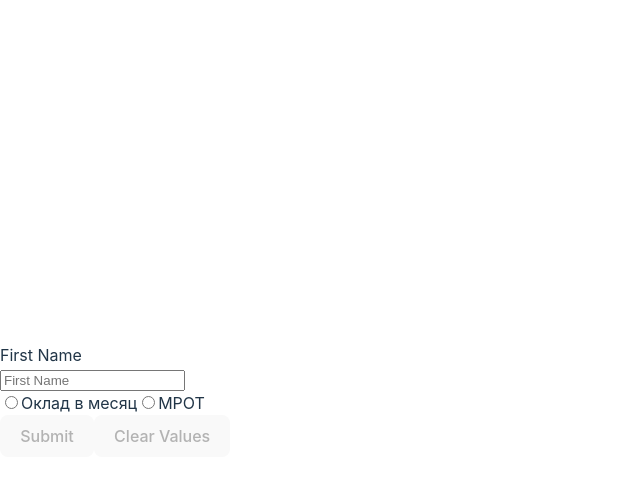
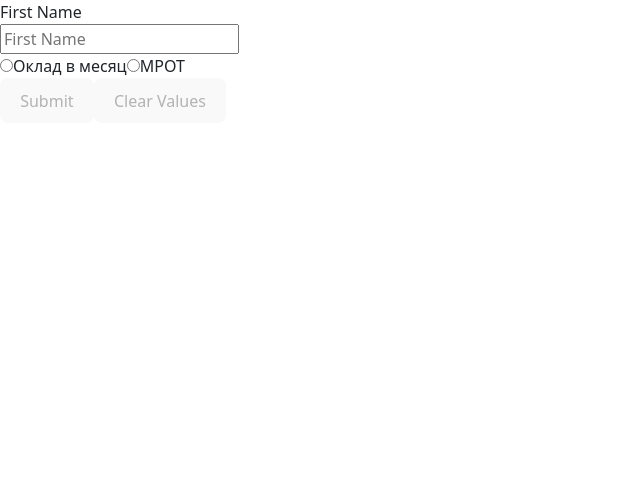
Before and after one commit to OwtmPatrick/sml-test-task, a React (Vite) app: page / in a window 1280 px wide. Shown: the top 480 px of the page, without its empty margins (0-640 px from the left). Built offline with nearby package versions, Linux system fonts and the light colour scheme.

Commit message:
add styles

```diff
--- a/src/App.css
+++ /dev/null
@@ -1,41 +0,0 @@
-#root {
-  max-width: 1280px;
-  margin: 0 auto;
-  padding: 2rem;
-  text-align: center;
-}
-
-.logo {
-  height: 6em;
-  padding: 1.5em;
-  will-change: filter;
-}
-.logo:hover {
-  filter: drop-shadow(0 0 2em #646cffaa);
-}
-.logo.react:hover {
-  filter: drop-shadow(0 0 2em #61dafbaa);
-}
-
-@keyframes logo-spin {
-  from {
-    transform: rotate(0deg);
-  }
-  to {
-    transform: rotate(360deg);
-  }
-}
-
-@media (prefers-reduced-motion: no-preference) {
-  a:nth-of-type(2) .logo {
-    animation: logo-spin infinite 20s linear;
-  }
-}
-
-.card {
-  padding: 2em;
-}
-
-.read-the-docs {
-  color: #888;
-}
--- a/src/App.tsx
+++ b/src/App.tsx
@@ -2,6 +2,8 @@ import React from 'react';
 import { Provider } from 'react-redux';
 import Form from './views/Form';
 import store from './store';
+import 'bootstrap/dist/css/bootstrap.min.css';
+import './styles/index.scss';
 
 const App: React.FC = () => (
     <Provider store={store}>
--- a/src/index.css
+++ b/src/index.css
@@ -28,8 +28,8 @@ body {
   margin: 0;
   display: flex;
   place-items: center;
-  min-width: 320px;
-  min-height: 100vh;
+  /* min-width: 320px; */
+  /* min-height: 100vh; */
 }
 
 h1 {
--- /dev/null
+++ b/src/styles/index.scss
@@ -0,0 +1,3 @@
+#root {
+    height: 100%;
+}
--- a/src/views/Form.tsx
+++ b/src/views/Form.tsx
@@ -18,7 +18,7 @@ const Form: React.FC<InjectedFormProps<FormProps>> = ({
     <form onSubmit={handleSubmit}>
         <div>
             <label>First Name</label>
-            <div>
+            <div className="d-flex">
                 <Field name="firstName" component="input" type="text" placeholder="First Name" />
             </div>
         </div>
```
Also changed, not shown: package.json (+8 -1 lines), .stylelintrc.json (added), 1 other file (tests, documents, lock files or other folders).
